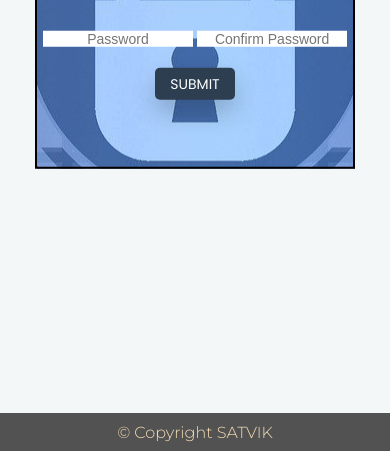
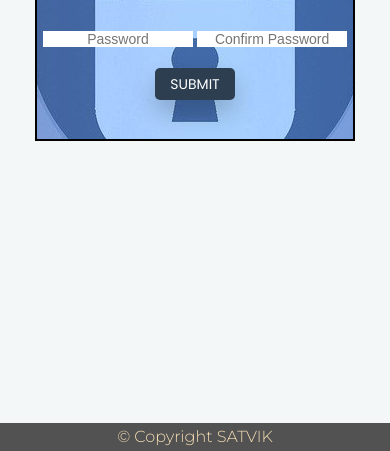
Before and after one commit to Satvik-art-creator/SECURE-Notes, a plain HTML site: page index.html in a window 390 px wide. Shown: the part 393-844 px from the top of the page. Drawn offline with nearby package versions, Linux system fonts and the light colour scheme.

Commit message:
Update style.css

```diff
--- a/style.css
+++ b/style.css
@@ -10,6 +10,10 @@
 body{
     background-color: #f4f7f8;
     font-family: 'Montserrat', sans-serif;
+    height: 100vh;
+    display: grid;
+    grid-template-rows: auto 1fr auto;
+    overflow-x: hidden;
 }
 
 /* ************************************ header style **************************** */
@@ -205,7 +209,7 @@ header p{
 .encryption{
     text-align: center;
     width: 34vw;
-    height: 33vh;
+    height: 14rem;
     border: 2px solid #000;
     position: absolute;
     top: 50%;
@@ -264,18 +268,14 @@ header p{
 
 footer{
     width: 100vw;
-    height: 4.5vh;
     background-color: #121212b6;
-    position: absolute;
-    bottom: 0;
+    height: 28px;
 }
 
 footer p{
     color: wheat;
-    position: absolute;
-    top: 50%;
-    left: 50%;
-    transform: translate(-50%, -50%);
+    text-align: center;
+    padding-top: 4px;
 }
 
 .hidden{
@@ -290,9 +290,25 @@ footer p{
     }
 }
 
+@media only screen and (max-width: 870px){
+    div.note{
+        width: 350px;
+    }
+}
+
 @media only screen and (max-width: 820px){
     .encryption{
         width: 370px;
+    }
+}
+
+@media only screen and (max-width: 440px){
+    div.wholeDiv{
+        text-align: center;
+    }
+
+    div.note{
+        width: 320px;
     }
 }
 
```
